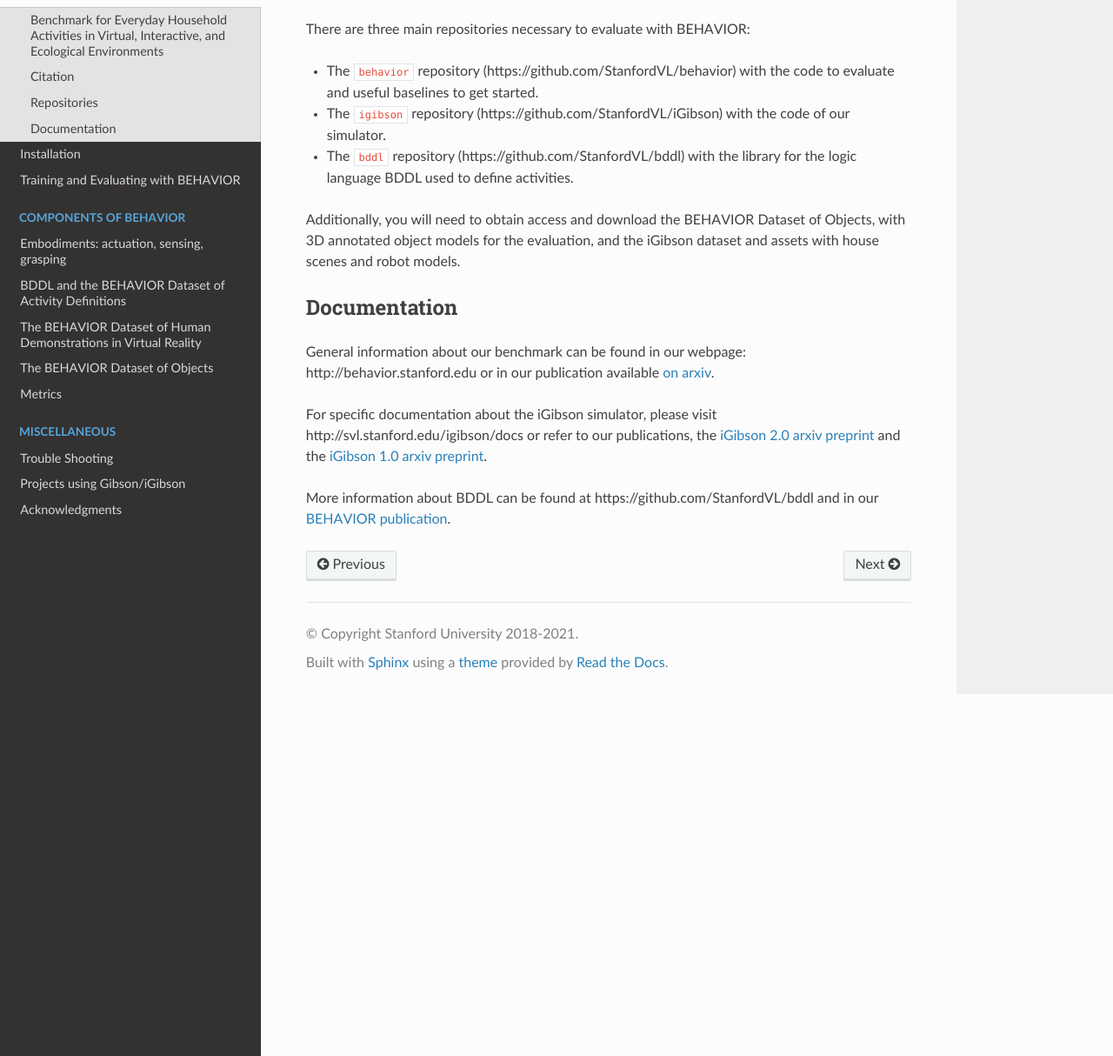
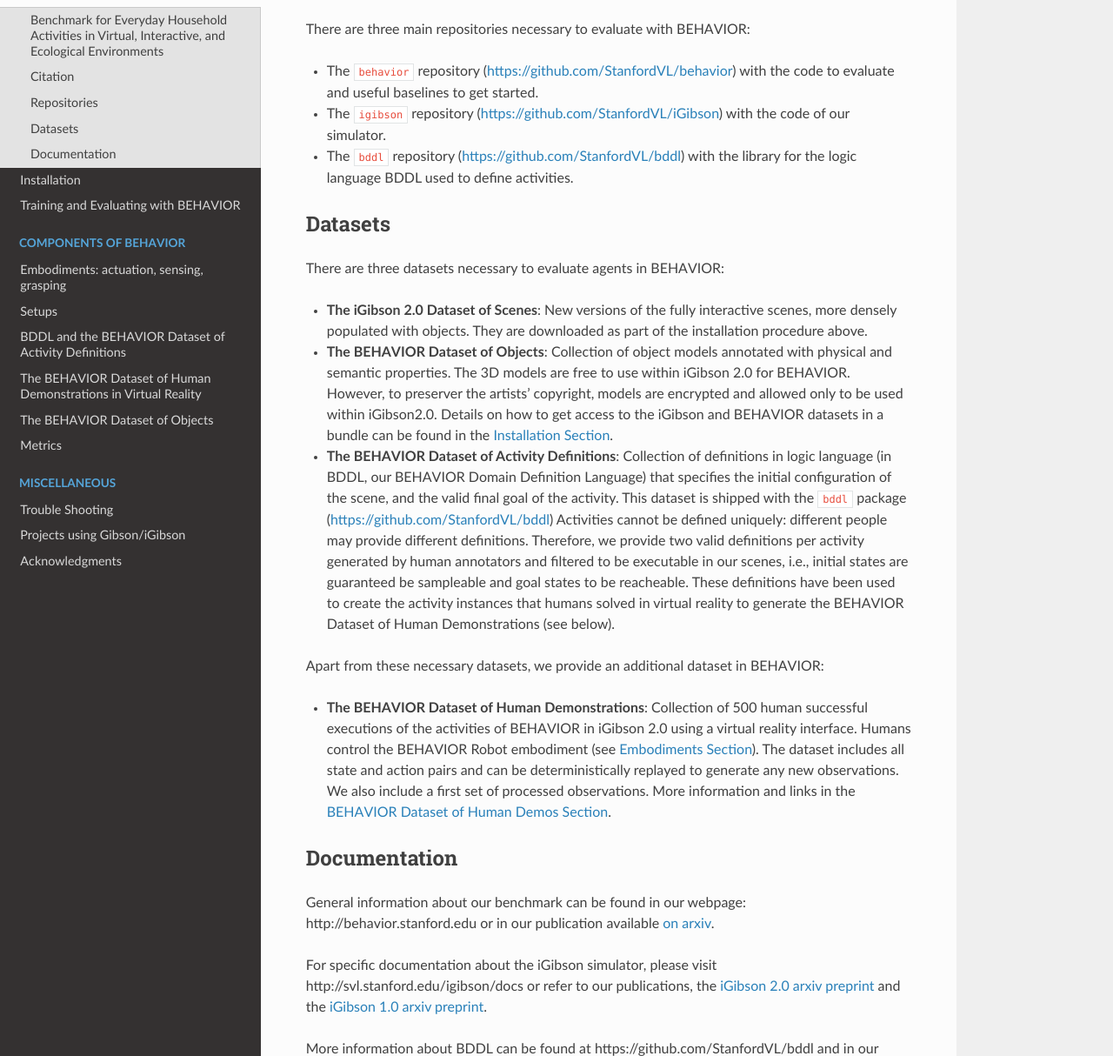
Before and after one commit to StanfordVL/behavior, a Sphinx documentation site: the page built from docs/intro.md, in a window 1280 px wide and 1400 px high, scrolled down 1243 px. Shown: the part 186-1400 px from the top of the window at 87% size. Built offline with Sphinx 7.4.7 and the Read the Docs theme 2.0.0, drawn with Linux system fonts in a browser that asks for light colours.

```diff
--- a/docs/intro.md
+++ b/docs/intro.md
@@ -40,11 +40,29 @@ If you use BEHAVIOR, its assets and models, consider citing the following public
 
 ### Repositories
 There are three main repositories necessary to evaluate with BEHAVIOR:
-- The `behavior` repository (https://github.com/StanfordVL/behavior) with the code to evaluate and useful baselines to get started.
-- The `igibson` repository (https://github.com/StanfordVL/iGibson) with the code of our simulator.
-- The `bddl` repository (https://github.com/StanfordVL/bddl) with the library for the logic language BDDL used to define activities.
+- The `behavior` repository ([https://github.com/StanfordVL/behavior](https://github.com/StanfordVL/behavior)) with the code to evaluate and useful baselines to get started.
+- The `igibson` repository ([https://github.com/StanfordVL/iGibson](https://github.com/StanfordVL/iGibson)) with the code of our simulator.
+- The `bddl` repository ([https://github.com/StanfordVL/bddl](https://github.com/StanfordVL/bddl)) with the library for the logic language BDDL used to define activities.
 
-Additionally, you will need to obtain access and download the BEHAVIOR Dataset of Objects, with 3D annotated object models for the evaluation, and the iGibson dataset and assets with house scenes and robot models.
+### Datasets
+There are three datasets necessary to evaluate agents in BEHAVIOR:
+- **The iGibson 2.0 Dataset of Scenes**: New versions of the fully interactive scenes, more densely populated with objects. They are downloaded as part of the installation procedure above.
+- **The BEHAVIOR Dataset of Objects**: Collection of object models annotated with physical and semantic properties.
+The 3D models are free to use within iGibson 2.0 for BEHAVIOR. However, to preserver the artists' copyright, models are encrypted and allowed only to be used within iGibson2.0.
+Details on how to get access to the iGibson and BEHAVIOR datasets in a bundle can be found in the [Installation Section](installation.md).
+- **The BEHAVIOR Dataset of Activity Definitions**: Collection of definitions in logic language (in BDDL, our BEHAVIOR Domain Definition Language) that specifies the initial configuration of the scene, and the valid final goal of the activity.
+This dataset is shipped with the `bddl` package ([https://github.com/StanfordVL/bddl](https://github.com/StanfordVL/bddl))
+Activities cannot be defined uniquely: different people may provide different definitions.
+Therefore, we provide two valid definitions per activity generated by human annotators and filtered to be executable in our scenes, i.e., initial states are guaranteed be sampleable and goal states to be reacheable.
+These definitions have been used to create the activity instances that humans solved in virtual reality to generate the BEHAVIOR Dataset of Human Demonstrations (see below).
+
+Apart from these necessary datasets, we provide an additional dataset in BEHAVIOR:
+- **The BEHAVIOR Dataset of Human Demonstrations**: Collection of 500 human successful executions of the activities of BEHAVIOR in iGibson 2.0 using a virtual reality interface.
+Humans control the BEHAVIOR Robot embodiment (see [Embodiments Section](agents.md)).
+The dataset includes all state and action pairs and can be deterministically replayed to generate any new observations.
+We also include a first set of processed observations.
+More information and links in the [BEHAVIOR Dataset of Human Demos Section](vr_demos.md).
+
 
 ### Documentation
 General information about our benchmark can be found in our webpage: http://behavior.stanford.edu or in our publication available [on arxiv](https://arxiv.org/abs/2108.03332).
--- a/docs/setups.md
+++ b/docs/setups.md
@@ -0,0 +1 @@
+# Setups
```
Also changed, not shown: docs/index.rst (+9 -0 lines), docs/il_baselines.md (added), docs/intro_baselines.md (added), docs/rl_baselines.md (added), docs/rl_mp_baselines.md (added).
